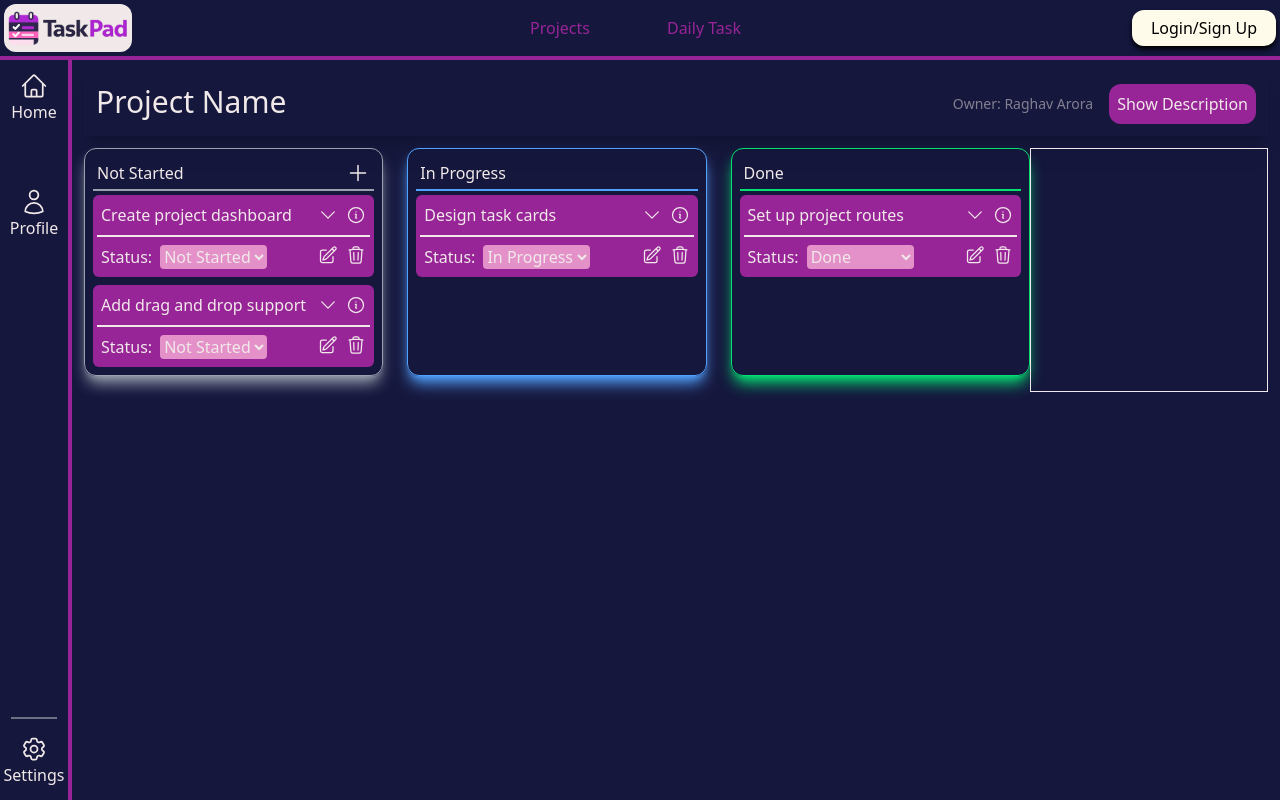
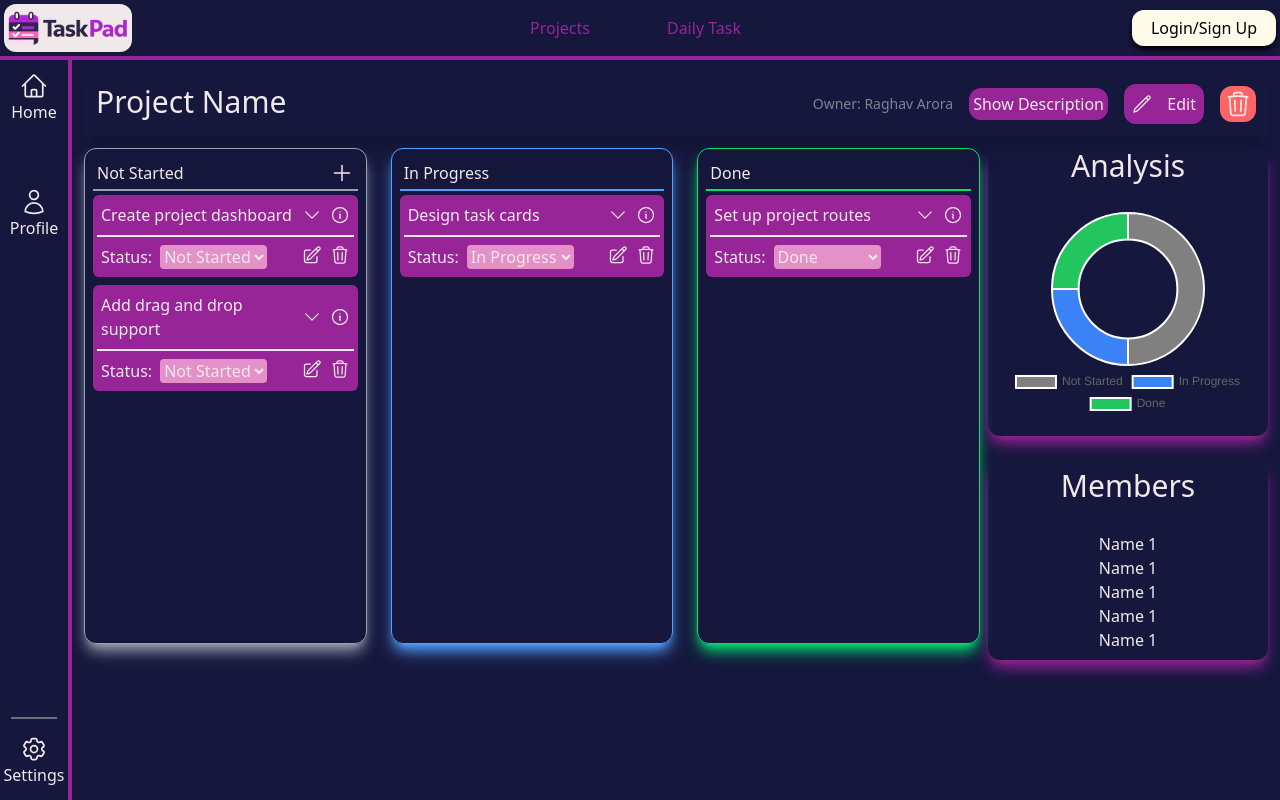
Before and after one commit to Raghav1825/TaskPad, a React (Vite) app: page /projects/1 in a window 1280 px wide. Built offline with nearby package versions, Linux system fonts and the light colour scheme.

Commit message:
Add chart window and update main board

```diff
--- /dev/null
+++ b/src/Components/Board/AnalyseBox.jsx
@@ -0,0 +1,43 @@
+import { Doughnut } from "react-chartjs-2"
+function AnalyseBox({taskTrack}){
+    const data = {
+        labels: ["Not Started", "In Progress", "Done"],
+        datasets: [
+            {
+                label: "Tasks",
+                data: [
+                    taskTrack.notStarted,
+                    taskTrack.inProgress,
+                    taskTrack.done,
+                ],
+                backgroundColor: ["#808080", "#3b82f6", "#22c55e"],
+                borderColor: ["#ffffff", "#ffffff", "#ffffff"],
+                borderWidth: 2,
+            },
+        ],
+    };
+
+    const options = {
+        responsive: true,
+        maintainAspectRatio: false,
+        cutout: "65%",
+        plugins: {
+            legend: {
+                position: "bottom",
+            },
+        },
+    };
+
+
+    return(
+        <div className="flex  flex-col items-center  gap-7 shadow-lg shadow-primary rounded-xl h-72">
+            <p className="text-3xl">Analysis</p>
+
+            <div className="w-full h-52">
+                <Doughnut data={data} options={options}/>
+            </div>
+        </div>
+    )
+}
+
+export default AnalyseBox
--- a/src/Components/Board/MainBoard.jsx
+++ b/src/Components/Board/MainBoard.jsx
@@ -1,9 +1,11 @@
 import { useParams } from "react-router-dom";
 import { useState } from "react";
-import { InformationCircleIcon } from "@heroicons/react/24/outline";
+import { InformationCircleIcon ,TrashIcon ,PencilIcon } from "@heroicons/react/24/outline";
 import TaskNotStarted from "./TaskNotStarted";
 import TaskInProgress from "./TaskInProgress";
 import TaskDone from "./TaskDone";
+import AnalyseBox from "./AnalyseBox";
+import MemberSection from "./MembersSection";
 function MainBoard(){
     const {projectId}=useParams();
 
@@ -67,15 +69,27 @@ function MainBoard(){
         setSampleTasks((prev)=>prev.filter((task)=>task.id!==id));
     }
 
+    const taskTrack = {
+        notStarted: notStartedTasks.length,
+        inProgress: inProgressTasks.length,
+        done: doneTasks.length,
+    };
     return(
         <div className="w-full h-full p-1">
                 <div className="w-full shadow-xl flex flex-col mb-3">
                     <div className="w-full flex justify-between p-3">
-                        <p className="text-3xl">Project Name</p>
+                        <p className="text-3xl sm:mr-0 mr-2">Project Name</p>
 
                         <div className="flex gap-4 items-center">
                             <p className="text-on-surface/50 text-sm sm:block hidden">Owner: Raghav Arora</p>
-                            <button onClick={handleDescriptionDispay} className="cursor-pointer bg-primary p-2 rounded-xl">{!descriptionDisplay?"Show Description":"Hide Description"}</button>
+                            <button onClick={handleDescriptionDispay} className="cursor-pointer bg-primary p-1 rounded-xl">{!descriptionDisplay?"Show Description":"Hide Description"}</button>
+                            <button className="flex items-center justify-between w-20 bg-primary p-2 rounded-xl cursor-pointer">
+                                <PencilIcon className="w-5 h-5"/>
+                                <p>Edit</p>
+                            </button>
+                            <div className="bg-red-400 p-1 rounded-xl hover:scale-105 ease-in-out duration-200 cursor-pointer">
+                                <TrashIcon className="w-7 h-7"/>
+                            </div>
                             <InformationCircleIcon className="w-9 h-9 md:hidden"/>
                         </div>
                     </div>
@@ -108,8 +122,9 @@ function MainBoard(){
                             taskDeletion={DeleteTask}
                         />
                     </div>
-                    <div className="w-2xs border p-1 hidden md:block">
-
+                    <div className="w-2xs pl-2 hidden md:flex flex-col gap-6">
+                        <AnalyseBox taskTrack={taskTrack}/>
+                        <MemberSection/>
                     </div>
                 </div>
         </div>
--- /dev/null
+++ b/src/Components/Board/MembersSection.jsx
@@ -0,0 +1,28 @@
+
+function MemberSection(){
+
+    return(
+        <div className="rounded-xl shadow-lg shadow-primary flex flex-col items-center gap-7 p-2">
+            <p className="text-3xl">Members</p>
+
+            <div className="">
+                <div>
+                    <p>Name 1</p>
+                </div>
+                <div>
+                    <p>Name 1</p>
+                </div>
+                <div>
+                    <p>Name 1</p>
+                </div>
+                <div>
+                    <p>Name 1</p>
+                </div>
+                <div>
+                    <p>Name 1</p>
+                </div>
+            </div>
+        </div>
+    )
+}
+export default MemberSection
--- a/src/Components/Board/TaskNotStarted.jsx
+++ b/src/Components/Board/TaskNotStarted.jsx
@@ -1,15 +1,23 @@
 import TaskCard from "./TaskCard";
 import { PlusIcon } from "@heroicons/react/24/outline";
+import TaskModal from "../Modals/TaskModal";
+import { useState } from "react";
 function TaskNotStarted({tasks,statusChange,taskDeletion}){
     let n=tasks.length;
     let empty=n>0?false:true;
+    const [modalStatus,setModalStatus]=useState(false);
+
+    const handelProjectModal=(status)=>{
+        setModalStatus(status);
+    }
 
     return(
         <div className="w-full md:w-1/3 rounded-xl border border-gray-400 shadow-lg shadow-gray-400 mb-4 p-2">
             <div className="w-full flex p-1 items-center justify-between border-b-2 border-gray-400 mb-1">
                 <p>Not Started</p>
-                <PlusIcon className="w-6 h-6 cursor-pointer"/>
+                <PlusIcon className="w-6 h-6 cursor-pointer" onClick={()=>handelProjectModal(true)}/>
             </div>
+            <TaskModal isOpen={modalStatus} onClose={()=>handelProjectModal(false)}/>
             <div className="flex flex-col gap-2">
                 {empty &&
                     <div className="w-full h-28 flex justify-center items-center">
--- /dev/null
+++ b/src/Components/Modals/TaskModal.jsx
@@ -0,0 +1,26 @@
+import { XMarkIcon } from "@heroicons/react/24/outline";
+import { useState } from "react";
+
+function TaskModal({isOpen,onClose}){
+    if(!isOpen) return null;
+
+
+    return(
+        <>
+            <div className="fixed inset-0 bg-black/50 backdrop-blur-sm z-40" onClick={onClose}></div>
+
+            <div className="fixed top-1/2 left-1/2 -translate-x-1/2 -translate-y-1/2 z-50 bg-surface rounded-2xl shadow-xl p-6 flex flex-col gap-4 lg:w-xl md:w-lg">
+                <div className="w-full flex justify-between items-center">
+                    <p>Add details...</p>
+                    <XMarkIcon className="w-7 h-7 cursor-pointer hover:text-red-400" onClick={onClose} />
+                </div>
+
+                <input type="text" placeholder="Enter task" className="border h-11 p-3 rounded-lg" />
+                <textarea placeholder="Enter description for the task" className="border p-3 rounded-lg" />
+                <button className="bg-primary rounded-lg h-8 cursor-pointer" >Add Task</button>
+            </div>
+        </>
+    )
+}
+
+export default TaskModal
```
